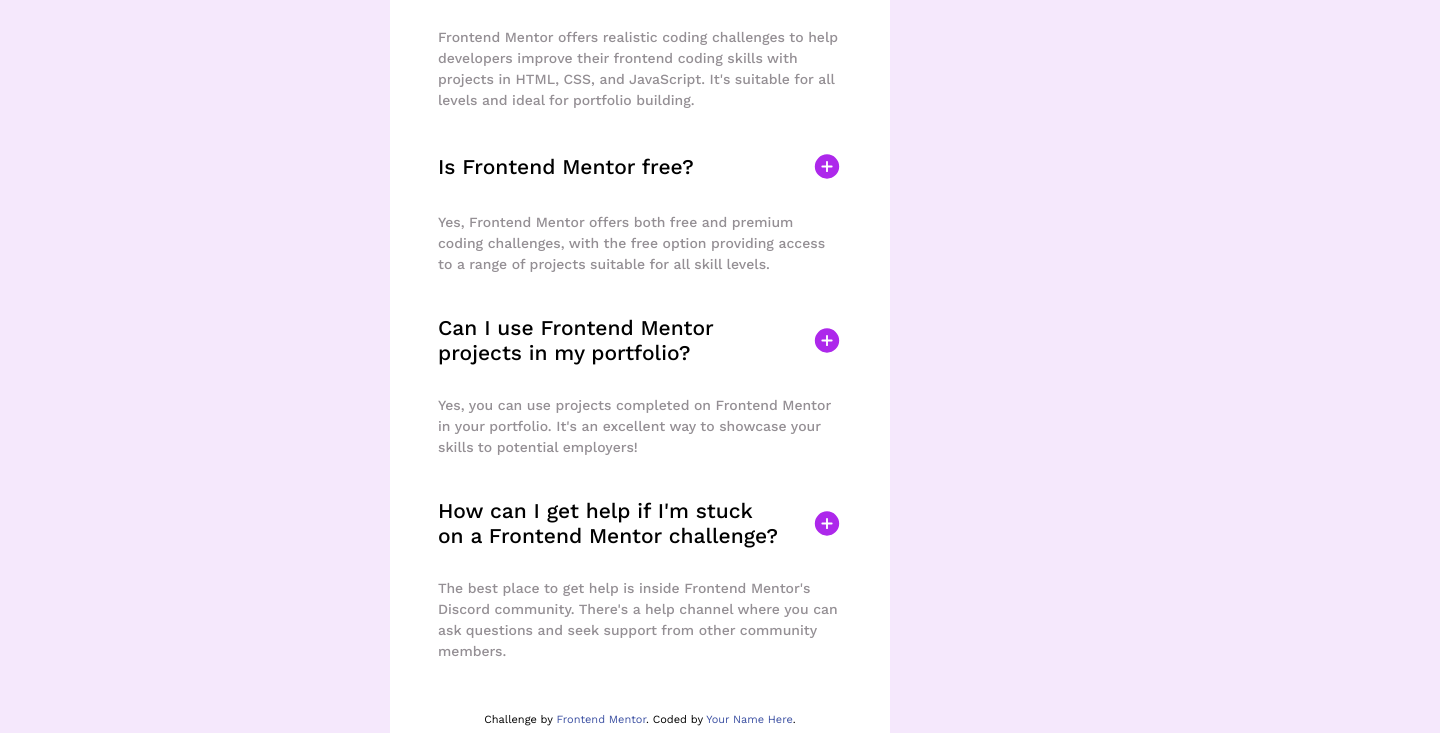
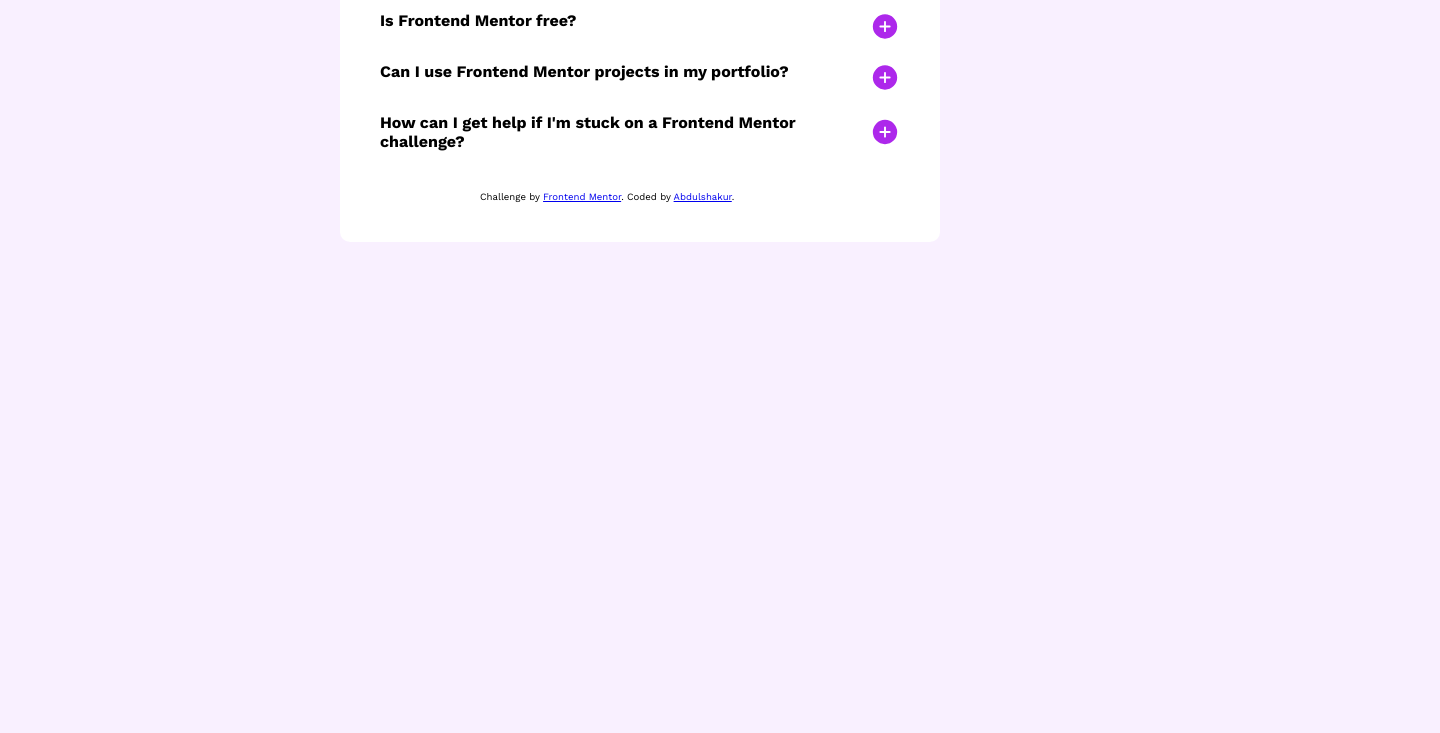
Before and after one commit to abdulshakur03/FEM-FAQ-accordion, a plain HTML site: page index.html in a window 1280 px wide. Shown: the part 335-1068 px from the top of the page, 1440 px wide, since content can reach past the window. After the commit the page ends 800 px from the top, so only its background shows below. Drawn offline with nearby package versions, Linux system fonts and the light colour scheme.

Commit message:
Finished the whole project

```diff
--- /dev/null
+++ b/app.js
@@ -0,0 +1,17 @@
+const images = document.querySelectorAll(".add-button");
+const h2 = document.querySelectorAll(".h2");
+
+const hiddenText = document.querySelectorAll(".hidden-text");
+
+images.forEach((image, index) => {
+  image.addEventListener("click", function () {
+    hiddenText[index].classList.toggle("hidden-text");
+
+    if (hiddenText[index].classList.contains("hidden-text")) {
+      image.src = "assets/images/icon-plus.svg";
+    } else {
+      image.src = "assets/images/icon-minus.svg";
+      hiddenText[index].classList.add("active");
+    }
+  });
+});
--- a/index.html
+++ b/index.html
@@ -1,84 +1,125 @@
 <!DOCTYPE html>
-<html lang="en">
+<html>
   <head>
-  <meta charset="UTF-8">
-  <meta name="viewport" content="width=device-width, initial-scale=1.0"> <!-- displays site properly based on user's device -->
-<link rel="preconnect" href="https://fonts.googleapis.com">
-<link rel="preconnect" href="https://fonts.gstatic.com" crossorigin>
-<link href="https://fonts.googleapis.com/css2?family=Work+Sans:ital,wght@0,100..900;1,100..900&display=swap" rel="stylesheet">
-  <link rel="icon" type="image/png" sizes="32x32" href="./assets/images/favicon-32x32.png">
-  <link rel="stylesheet" href="styles.css">
+    <meta charset="utf-8" />
+    <meta name="viewport" content="width=device-width, initial-scale=1" />
+    <link
+      rel="icon"
+      type="image/png"
+      sizes="32x32"
+      href="./assets/images/favicon-32x32.png"
+    />
+    <link rel="preconnect" href="https://fonts.googleapis.com" />
+    <link rel="preconnect" href="https://fonts.gstatic.com" crossorigin />
+    <link
+      href="https://fonts.googleapis.com/css2?family=Work+Sans:ital,wght@0,100..900;1,100..900&display=swap"
+      rel="stylesheet"
+    />
     <title>Frontend Mentor | FAQ accordion</title>
 
-  <!-- Feel free to remove these styles or customise in your own stylesheet 👍 -->
-  <style>
-    .attribution { font-size: 11px; text-align: center; }
-    .attribution a { color: hsl(228, 45%, 44%); }
-  </style>
+    <link rel="stylesheet" href="styles.css" />
   </head>
   <body>
+    <div class="wrapper">
+      <picture>
+        <source
+          srcset="background-pattern-mobile.svg"
+          media="(max-width: 375px)"
+        />
+        <source
+          srcset="background-pattern-desktop.svg"
+          media="(max-width: 1440px)"
+        />
+        <img src="background-pattern-desktop.svg" alt="responsive" />
+        <!-- Fallback image -->
+      </picture>
 
-    <div class="outer_wrapper">
-    <div class="inner_wrapper">
-      <header>
-        <div class="header_star">
-          <img src="/assets/images/icon-star.svg" alt="star">
+      <div class="container">
+        <span class="header">
+          <img src="/assets/images/icon-star.svg" alt="star" />
           <h1>FAQs</h1>
-        </div>
-      </header>
-      <section>
-
-        <div class="header_plus">
-          <h2 class="header">What is Frontend Mentor, <br> and how will it help me?</h2>
-          <img src="/assets/images/icon-plus.svg" alt="plus">
-        </div>
-
-        <p class="light hidden">
-          Frontend Mentor offers realistic coding challenges to help developers improve their
-          frontend coding skills with projects in HTML, CSS, and JavaScript. It's suitable for
-          all levels and ideal for portfolio building.
+        </span>
+        <main>
+          <section class="section" id="one">
+            <span>
+              <h2 class="h2">
+                What is Frontend Mentor, and how will it help me?
+              </h2>
+              <img
+                src="./assets/images/icon-plus.svg"
+                alt="add"
+                class="add-button"
+              />
+            </span>
+            <p class="hidden-text">
+              Frontend Mentor offers realistic coding challenges to help
+              developers improve their frontend coding skills with projects in
+              HTML, CSS, and JavaScript. It's suitable for all levels and ideal
+              for portfolio building.
             </p>
           </section>
-      <section>
-        <div class="header_plus">
-          <h2 class="header">Is Frontend Mentor free?</h2>
-          <img src="/assets/images/icon-plus.svg" alt="plus">
-        </div>
-        <p class="light hidden">
-          Yes, Frontend Mentor offers both free and premium coding challenges, with the free
-          option providing access to a range of projects suitable for all skill levels.
+          <section class="section" id="two">
+            <span>
+              <h2 class="h2">Is Frontend Mentor free?</h2>
+              <img
+                src="./assets/images/icon-plus.svg"
+                alt="add"
+                class="add-button"
+              />
+            </span>
+            <p class="hidden-text">
+              Yes, Frontend Mentor offers both free and premium coding
+              challenges, with the free option providing access to a range of
+              projects suitable for all skill levels.
             </p>
           </section>
-      <section>
-        <div class="header_plus">
-          <h2 class="header">Can I use Frontend Mentor <br>projects in my portfolio?</h2>
-          <img src="/assets/images/icon-plus.svg" alt="plus">
-        </div>
-        <p class="light hidden">
-          Yes, you can use projects completed on Frontend Mentor in your portfolio. It's an excellent
-          way to showcase your skills to potential employers!
+          <section class="section" id="three">
+            <span>
+              <h2 class="h2">
+                Can I use Frontend Mentor projects in my portfolio?
+              </h2>
+              <img
+                src="./assets/images/icon-plus.svg"
+                alt="add"
+                class="add-button"
+              />
+            </span>
+            <p class="hidden-text">
+              Yes, you can use projects completed on Frontend Mentor in your
+              portfolio. It's an excellent way to showcase your skills to
+              potential employers!
             </p>
           </section>
-      <section>
-        <div class="header_plus">
-          <h2 class="header">How can I get help if I'm stuck <br>on a Frontend Mentor challenge?</h2>
-          <img src="/assets/images/icon-plus.svg" alt="plus">
-        </div>
-
-        <p class="light hidden">
-          The best place to get help is inside Frontend Mentor's Discord community. There's a help
-          channel where you can ask questions and seek support from other community members.
+          <section class="section" id="four">
+            <span>
+              <h2 class="h2">
+                How can I get help if I'm stuck on a Frontend Mentor challenge?
+              </h2>
+              <img
+                src="./assets/images/icon-plus.svg"
+                alt="add"
+                class="add-button"
+              />
+            </span>
+            <p class="hidden-text">
+              The best place to get help is inside Frontend Mentor's Discord
+              community. There's a help channel where you can ask questions and
+              seek support from other community members.
             </p>
           </section>
-
+        </main>
         <footer>
           <div class="attribution">
-          Challenge by <a href="https://www.frontendmentor.io?ref=challenge" target="_blank">Frontend Mentor</a>.
-          Coded by <a href="#">Your Name Here</a>.
+            Challenge by
+            <a
+              href="https://www.frontendmentor.io?ref=challenge"
+              target="_blank"
+              >Frontend Mentor</a
+            >. Coded by <a href="#">Abdulshakur</a>.
           </div>
         </footer>
       </div>
     </div>
-
+    <script src="app.js"></script>
   </body>
 </html>
--- a/styles.css
+++ b/styles.css
@@ -1,108 +1,88 @@
-/* A modern CSS reset */
-* {
+*,
+*::before,
+*::after {
   margin: 0;
   padding: 0;
   box-sizing: border-box;
+  font-family: "Work Sans", serif;
+}
+body {
+  background-color: hsl(275, 100%, 97%);
 }
 
-html,
-body {
-  height: 100%;
-  font-family: Arial, sans-serif;
-  line-height: 1.5;
-  -webkit-font-smoothing: antialiased;
-  -moz-osx-font-smoothing: grayscale;
+.hide {
+  display: block;
+  max-height: 20px;
 }
 
-img,
-picture,
-video,
-canvas,
-svg {
-  display: block;
-  max-width: 100%;
+.container {
+  max-width: 600px;
+  background-color: white;
+  padding: 2.5rem;
+  padding-top: 1.5em;
+  border-radius: 10px;
+  position: absolute;
+  right: 0;
+  left: 0;
+  margin: 0 auto;
+  top: 200px;
+}
+.header {
+  display: flex;
+  justify-content: flex-start;
+  gap: 1.5em;
+  padding-bottom: 30px;
 }
 
-input,
-button,
-textarea,
-select {
-  font: inherit;
+span {
+  display: flex;
+  justify-content: space-between;
+  gap: 50px;
 }
-
-button {
-  background: none;
-  border: none;
+.h2 {
+  font-size: 1em;
+}
+.add-button {
   cursor: pointer;
 }
 
-a {
-  text-decoration: none;
-  color: inherit;
+.section {
+  padding-bottom: 20px;
 }
 
-ul,
-ol {
-  list-style: none;
+.hidden-text {
+  display: none;
 }
 
-/* user's Style  */
-
-body {
-  font-size: 14px;
-  font-family: "Work Sans", serif;
-  font-optical-sizing: auto;
-  font-weight: 400;
-  font-style: normal;
-  background-color: rgb(245, 232, 252);
-}
-.outer_wrapper {
-  background-image: url("/assets/images/background-pattern-mobile.svg");
-  width: 100vw;
-  height: 40vh;
-  padding: 3rem 10rem;
-  padding-top: 10rem;
-}
-
-.inner_wrapper {
-  width: 100%;
-  max-width: 500px;
-  margin: 0 auto;
-  margin-bottom: 10px;
-  padding: 3rem;
-  padding-top: 2.5rem;
-  border-radius: 15px;
-  background-color: #fff;
-}
-
-.header_star {
-  display: flex;
-  gap: 30px;
-}
-
-section{
-margin-top: 40px;
-}
-
-.header_plus{
-  display: flex;
-  align-items: center;
-  justify-content: space-between;
-  margin-bottom: 30px;
-  line-height: 25px;
-
-}
-h2{
-  font-weight: 500;
-  text-align:left
-}
-
-p.light{
+.active {
+  font-size: 0.9em;
+  max-width: 90%;
+  max-height: 1000px;
+  transition: max-height 0.6s ease;
   color: rgb(148, 143, 148);
   font-weight: 500;
 }
 
-footer{
-  margin-top: 50px;
-  margin-left: 0;
+footer {
+  font-size: 0.6em;
+  padding: 0 10px;
+  padding-top: 20px;
+  margin: 0 90px;
+  /* max-width: 90%; */
+  /* color: green; */
 }
+
+@media (max-width: 375px) {
+  html,
+  body {
+    min-width: 280px;
+  }
+  .container {
+    max-width: 450px;
+    padding: 2rem;
+    min-width: 280px;
+  }
+  footer {
+    display: none;
+  }
+}
```
Also changed, not shown: background-pattern-desktop.svg (added), background-pattern-mobile.svg (added), icon-minus.svg (added), icon-plus.svg (added), icon-star.svg (added). Lines whose indentation alone changed are shown as unchanged.
